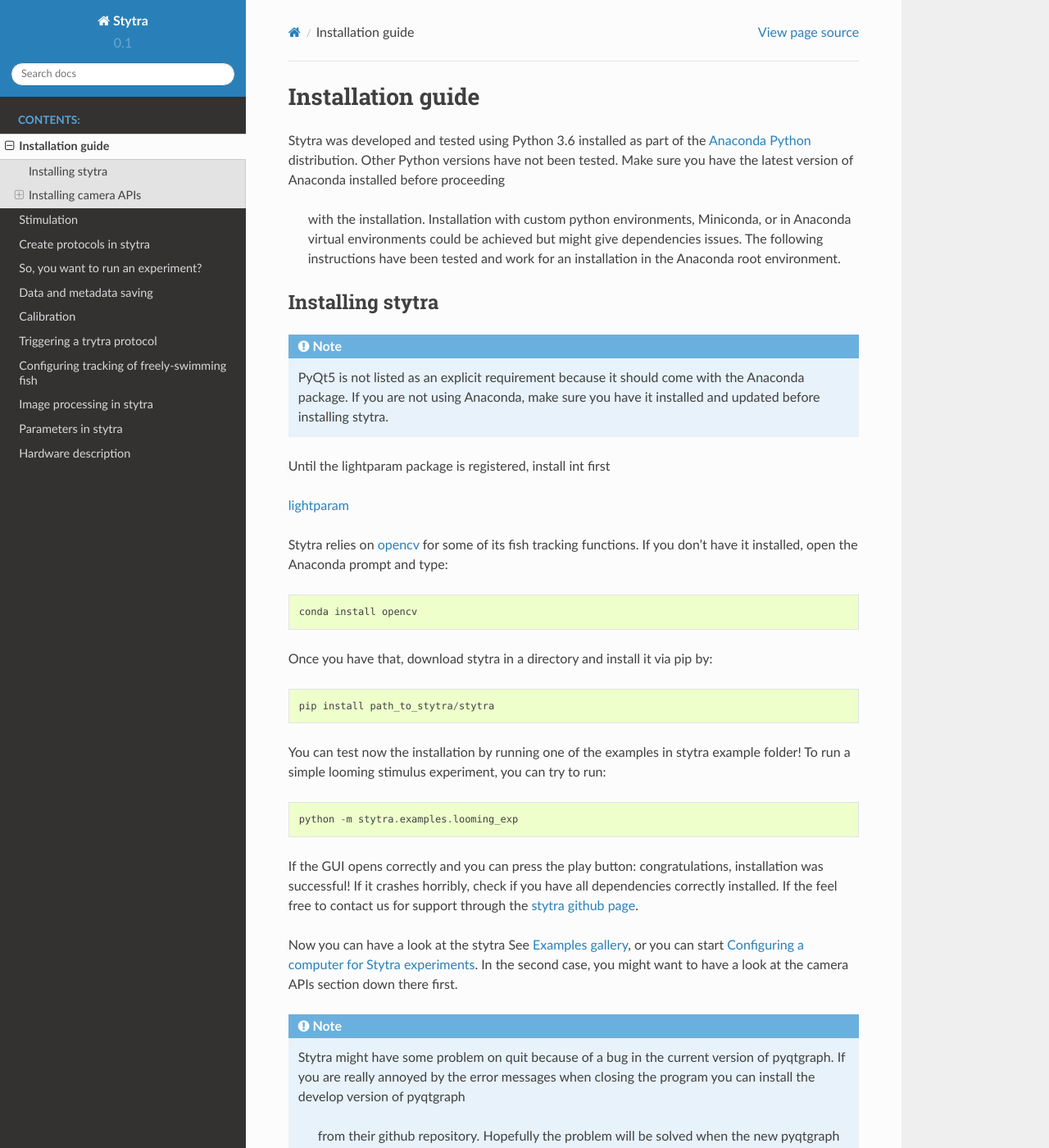
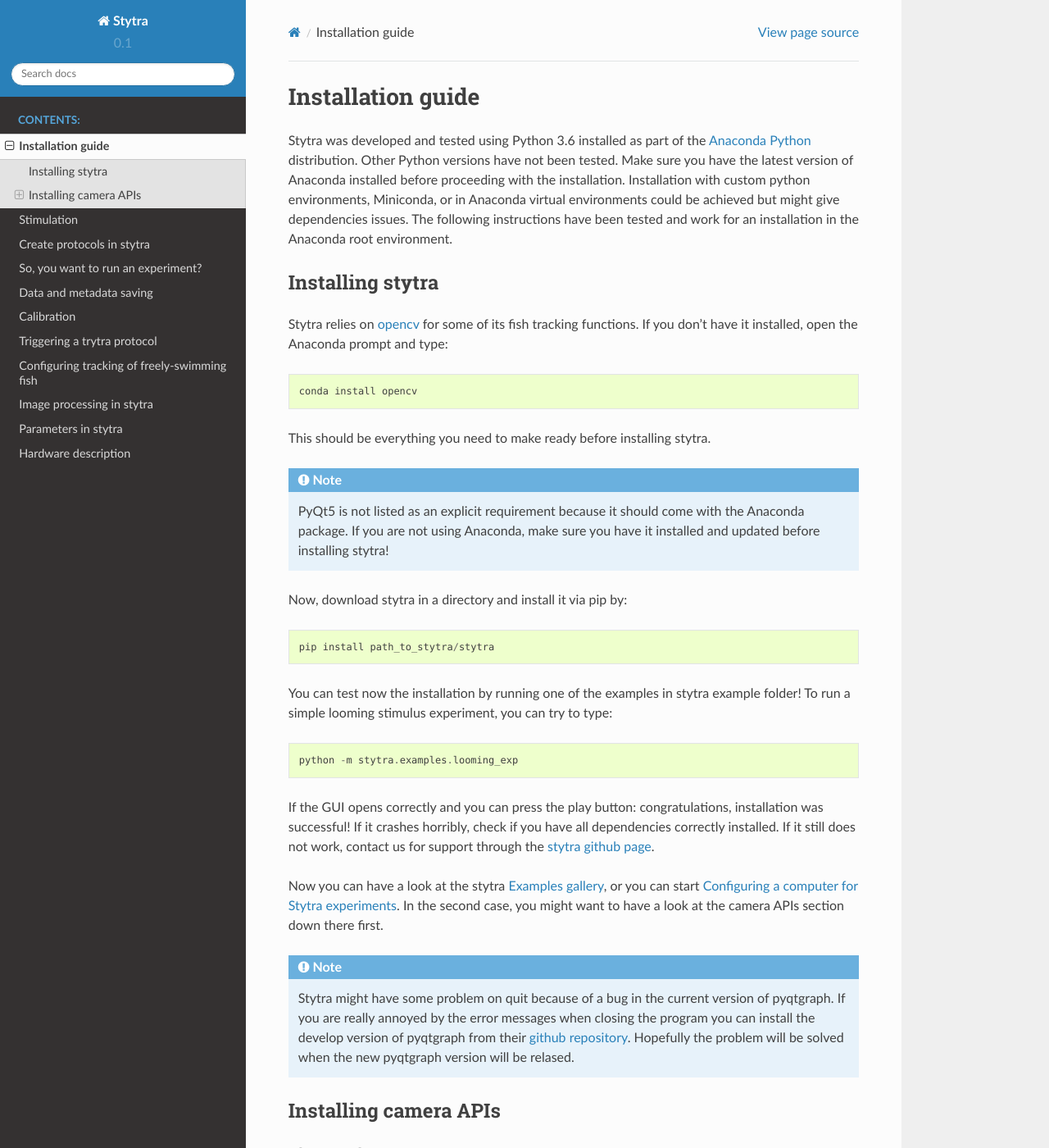
Before and after one commit to portugueslab/stytra, a Sphinx documentation site: the page built from docs/source/install_guide.rst, in a window 1280 px wide and 1400 px high. Shown: the whole window at 82% size. Built offline with Sphinx 7.4.7 and the Read the Docs theme 2.0.0, drawn with Linux system fonts in a browser that asks for light colours; pages that are not in the unit, such as notebooks, are missing from menus; some of the changed text lies outside the part shown.

Commit message:
Cleaned up bugs from installation page

```diff
--- a/docs/source/install_guide.rst
+++ b/docs/source/install_guide.rst
@@ -4,24 +4,14 @@ Installation guide
 Stytra was developed and tested using Python 3.6 installed as part of the
 `Anaconda Python <https://www.anaconda.com/download/>`_ distribution. Other Python versions have not been tested.
 Make sure you have the latest version of Anaconda installed before proceeding
- with the installation. Installation with custom python environments,
- Miniconda, or in Anaconda virtual environments could be achieved but might
- give dependencies issues. The following instructions have been tested and
- work for an installation in the Anaconda root environment.
+with the installation. Installation with custom python environments,
+Miniconda, or in Anaconda virtual environments could be achieved but might
+give dependencies issues. The following instructions have been tested and
+work for an installation in the Anaconda root environment.
 
 
 Installing stytra
 -----------------
-
-.. note::
-    PyQt5 is not listed as an explicit requirement because it should
-    come with
-    the Anaconda package. If you are not using Anaconda, make sure you have it
-    installed and updated before installing stytra.
-
-Until the lightparam package is registered, install int first
-
-`lightparam <https://github.com/porgugueslab/lightparam>`_
 
 Stytra relies on `opencv <https://docs.opencv.org/3
 .0-beta/doc/py_tutorials/py_tutorials.html>`_ for some of its fish tracking
@@ -29,24 +19,32 @@ functions. If you don't have it installed, open the Anaconda prompt and type::
 
     conda install opencv
 
-Once you have that, download stytra in a directory and install it via pip by::
+This should be everything you need to make ready before installing stytra.
+
+.. note::
+    PyQt5 is not listed as an explicit requirement because it should
+    come with
+    the Anaconda package. If you are not using Anaconda, make sure you have it
+    installed and updated before installing stytra!
+
+Now, download stytra in a directory and install it via pip by::
 
     pip install path_to_stytra/stytra
 
 
 You can test now the installation by running one of the examples in stytra
 example folder! To run a simple looming stimulus experiment, you can try to
-run::
+type::
 
     python -m stytra.examples.looming_exp
 
 If the GUI opens correctly and you can press the play button:
 congratulations, installation was successful! If it crashes horribly, check
-if you have all dependencies correctly installed. If the feel
-free to contact us for support through the `stytra github page
-<https://github.com/porgugueslab/stytra>`_.
+if you have all dependencies correctly installed. If it still does not work,
+contact us for support through the `stytra github page <https://github
+.com/portugueslab/stytra>`_.
 
-Now you can have a look at the stytra See :ref:`Examples gallery`, or you can start
+Now you can have a look at the stytra :ref:`Examples gallery`, or you can start
 :ref:`Configuring a computer for Stytra experiments`.
 In the second case, you might want to have a look at the camera APIs section down there first.
 
@@ -54,8 +52,9 @@ In the second case, you might want to have a look at the camera APIs section dow
     Stytra might have some problem on quit because of a bug in the current
     version of pyqtgraph. If you are really annoyed by the error messages
     when closing the program you can install the develop version of pyqtgraph
-     from their github repository. Hopefully the problem will be solved when
-     the new pyqtgraph version will be relased.
+    from their `github repository <https://github.com/pyqtgraph/pyqtgraph>`_.
+    Hopefully the problem will be solved when
+    the new pyqtgraph version will be relased.
 
 
 Installing camera APIs
@@ -71,7 +70,8 @@ pymba: AVT
 ............
 
 Go to the `Allied Vision software webpage <https://www.alliedvision.com/en/products/software.html>`_
-and download and install the Vimba SDK. Then install the python wrapper`pymba <https://github.com/morefigs/pymba>`_.
+and download and install the Vimba SDK. Then install the python wrapper
+`pymba <https://github.com/morefigs/pymba>`_.
 
 
 spinnaker: Point Grey / FLIR
```
